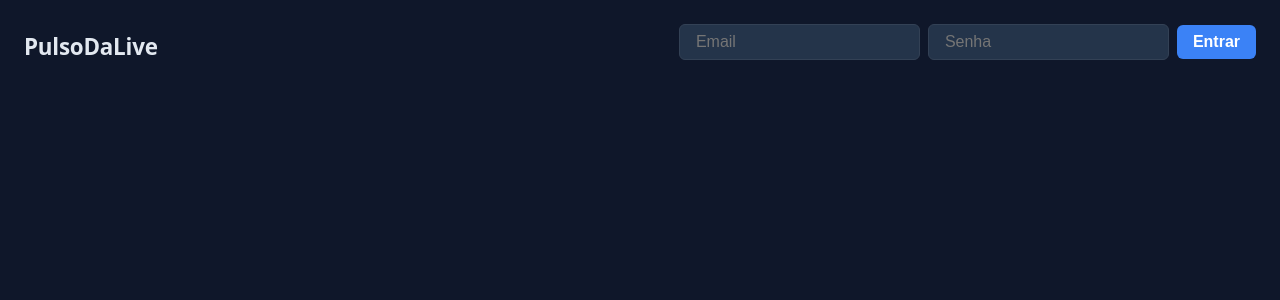
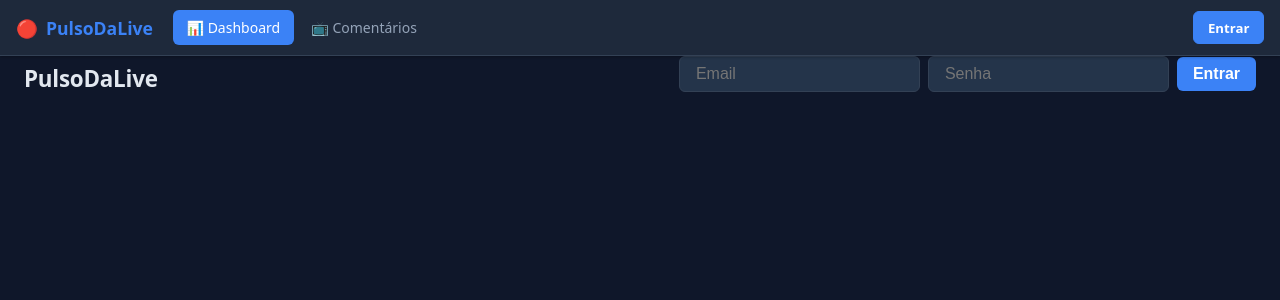
Before and after one commit to GustavoGarciaPereira/LiveScribe, a Python web app: template app/templates/dashboard.html in a window 1280 px wide. Shown: the top 300 px of the page. Run offline with Jinja, Linux system fonts and the light colour scheme; the template is opened without the code that fills it, so the values that code supplies are empty.

Commit message:
feat: menu de navegação entre páginas (nav.css + nav.js)
- nav.css: barra fixa no topo com design consistente (dark mode,
  cores do dashboard), responsiva (collapsa em mobile)
- nav.js: constrói o menu dinamicamente, destaca página ativa,
  mostra usuário logado com avatar e botão Sair
- nav.css + nav.js adicionados a dashboard.html, youtube_comments.html
  e login.html
- Landing page permanece sem menu (página pública/marketing)

```diff
--- /dev/null
+++ b/app/static/css/nav.css
@@ -0,0 +1,93 @@
+/* ── Navegação superior ──────────────────────────────── */
+:root {
+    --nav-height: 56px;
+}
+
+body {
+    padding-top: var(--nav-height);
+}
+
+.navbar {
+    position: fixed; top: 0; left: 0; right: 0; z-index: 1000;
+    height: var(--nav-height);
+    display: flex; align-items: center; gap: 0;
+    background: #1e293b; border-bottom: 1px solid #334155;
+    padding: 0 1rem;
+    box-shadow: 0 1px 3px rgba(0,0,0,0.3);
+}
+
+.navbar-brand {
+    display: flex; align-items: center; gap: 0.5rem;
+    font-size: 1.1rem; font-weight: 700; color: #f1f5f9;
+    text-decoration: none; padding: 0 0.75rem 0 0;
+    margin-right: 0.5rem;
+    white-space: nowrap;
+}
+.navbar-brand span { color: #3b82f6; }
+
+.navbar-links {
+    display: flex; align-items: center; gap: 0.25rem;
+    flex: 1;
+}
+.navbar-links a {
+    display: flex; align-items: center; gap: 0.4rem;
+    padding: 0.5rem 0.85rem; border-radius: 6px;
+    font-size: 0.875rem; font-weight: 500;
+    color: #94a3b8; text-decoration: none;
+    transition: all 0.15s; white-space: nowrap;
+}
+.navbar-links a:hover {
+    background: #334155; color: #e2e8f0;
+}
+.navbar-links a.active {
+    background: #3b82f6; color: white;
+}
+
+.navbar-right {
+    display: flex; align-items: center; gap: 0.5rem;
+    margin-left: auto;
+}
+.navbar-user {
+    font-size: 0.85rem; color: #94a3b8;
+    display: flex; align-items: center; gap: 0.4rem;
+    padding: 0.25rem 0.5rem;
+}
+.navbar-user .avatar {
+    width: 26px; height: 26px; border-radius: 50%;
+    background: #334155; display: flex; align-items: center;
+    justify-content: center; font-size: 0.75rem; color: #94a3b8;
+    font-weight: 600; overflow: hidden;
+}
+.navbar-btn {
+    padding: 0.4rem 0.85rem; border-radius: 6px;
+    font-size: 0.825rem; font-weight: 600; cursor: pointer;
+    border: 1px solid #334155; background: transparent;
+    color: #94a3b8; text-decoration: none;
+    transition: all 0.15s; white-space: nowrap;
+}
+.navbar-btn:hover { background: #334155; color: #e2e8f0; }
+.navbar-btn.primary { background: #3b82f6; color: white; border-color: #3b82f6; }
+.navbar-btn.primary:hover { background: #2563eb; }
+.navbar-btn.logout { border-color: #ef4444; color: #ef4444; }
+.navbar-btn.logout:hover { background: #450a0a; }
+
+/* ── Mobile ─────────────────────────────────────────── */
+.navbar-toggle {
+    display: none; background: none; border: none;
+    color: #94a3b8; font-size: 1.25rem; cursor: pointer;
+    padding: 0.25rem;
+}
+
+@media (max-width: 700px) {
+    .navbar-links {
+        position: fixed; top: var(--nav-height); left: 0; right: 0;
+        flex-direction: column; background: #1e293b;
+        border-bottom: 1px solid #334155;
+        padding: 0.5rem; gap: 0.25rem;
+        display: none;
+    }
+    .navbar-links.open { display: flex; }
+    .navbar-toggle { display: block; }
+    .navbar-links a { width: 100%; }
+    .navbar-right .navbar-user span { display: none; }
+}
--- /dev/null
+++ b/app/static/js/nav.js
@@ -0,0 +1,79 @@
+/* ── Navbar — menu de navegação com estado de auth ── */
+(async function () {
+    // ── Conteúdo do navbar ──────────────────────────────
+    const NAV_HTML = `
+    <nav class="navbar">
+        <a href="/dashboard" class="navbar-brand">🔴 <span>PulsoDaLive</span></a>
+        <button class="navbar-toggle" id="nav-toggle" aria-label="Menu">☰</button>
+        <div class="navbar-links" id="nav-links">
+            <a href="/dashboard" data-page="dashboard">📊 Dashboard</a>
+            <a href="/youtube-comments" data-page="youtube-comments">📺 Comentários</a>
+        </div>
+        <div class="navbar-right" id="nav-right">
+            <div class="navbar-user" id="nav-user" style="display:none;">
+                <div class="avatar" id="nav-avatar"></div>
+                <span id="nav-email"></span>
+            </div>
+            <a href="/login" class="navbar-btn primary" id="nav-login-btn">Entrar</a>
+            <button class="navbar-btn logout" id="nav-logout-btn" style="display:none;">Sair</button>
+        </div>
+    </nav>`;
+
+    // ── Injetar no topo do body ─────────────────────────
+    document.body.insertAdjacentHTML('afterbegin', NAV_HTML);
+
+    // ── Toggle mobile ───────────────────────────────────
+    const toggle = document.getElementById('nav-toggle');
+    const links = document.getElementById('nav-links');
+    if (toggle && links) {
+        toggle.addEventListener('click', () => {
+            links.classList.toggle('open');
+        });
+        // Fecha ao clicar em um link
+        links.querySelectorAll('a').forEach(a => {
+            a.addEventListener('click', () => links.classList.remove('open'));
+        });
+    }
+
+    // ── Destacar página atual ───────────────────────────
+    const currentPath = window.location.pathname;
+    document.querySelectorAll('.navbar-links a').forEach(a => {
+        const page = a.dataset.page;
+        if (page && currentPath.startsWith('/' + page === '/dashboard' ? '/' : '/' + page)) {
+            a.classList.add('active');
+        }
+        // Ajuste para /dashboard ser raiz
+        if (page === 'dashboard' && (currentPath === '/dashboard' || currentPath === '/')) {
+            a.classList.add('active');
+        }
+    });
+
+    // ── Verificar auth ──────────────────────────────────
+    try {
+        const resp = await fetch('/api/auth/me');
+        if (resp.ok) {
+            const user = await resp.json();
+            const navUser = document.getElementById('nav-user');
+            const navEmail = document.getElementById('nav-email');
+            const navAvatar = document.getElementById('nav-avatar');
+            const loginBtn = document.getElementById('nav-login-btn');
+            const logoutBtn = document.getElementById('nav-logout-btn');
+
+            if (navUser) navUser.style.display = 'flex';
+            if (navEmail) navEmail.textContent = user.name || user.email || '';
+            if (navAvatar) navAvatar.textContent = (user.name || user.email || '?')[0].toUpperCase();
+            if (loginBtn) loginBtn.style.display = 'none';
+            if (logoutBtn) logoutBtn.style.display = 'inline-block';
+
+            // Logout
+            if (logoutBtn) {
+                logoutBtn.addEventListener('click', async () => {
+                    await fetch('/api/auth/logout', { method: 'POST' });
+                    window.location.href = '/login';
+                });
+            }
+        }
+    } catch (e) {
+        // Offline ou erro — só não mostra o usuario
+    }
+})();
--- a/app/templates/dashboard.html
+++ b/app/templates/dashboard.html
@@ -8,6 +8,7 @@
     integrity="sha384-e6nUZLBkQ86NJ6TVVKAeSaK8jWa3NhkYWZFomE39AvDbQWeie9PlQqM3pmYW5d1g"
     crossorigin="anonymous"></script>
     <link rel="stylesheet" href="/static/css/dashboard.css">
+    <link rel="stylesheet" href="/static/css/nav.css">
 </head>
 <body>
     <!-- Loading overlay for data fetches -->
@@ -198,5 +199,6 @@
         <div class="stat-item">⏱️ <span id="footer-duration">—</span></div>
     </div>
 
+<script src="/static/js/nav.js"></script>
 </body>
 </html>
--- a/app/templates/login.html
+++ b/app/templates/login.html
@@ -96,6 +96,7 @@
             .name-row { grid-template-columns: 1fr; }
         }
     </style>
+    <link rel="stylesheet" href="/static/css/nav.css">
 </head>
 <body>
 <div class="login-container">
@@ -299,5 +300,6 @@ document.addEventListener('keydown', (e) => {
     }
 });
 </script>
+<script src="/static/js/nav.js"></script>
 </body>
 </html>
--- a/app/templates/youtube_comments.html
+++ b/app/templates/youtube_comments.html
@@ -119,6 +119,7 @@
             .comment-text { max-width: 200px; }
         }
     </style>
+    <link rel="stylesheet" href="/static/css/nav.css">
 </head>
 <body>
 <div class="container">
@@ -373,5 +374,6 @@ document.getElementById('video-input').addEventListener('keydown', (e) => {
 
 loadVideoList();
 </script>
+<script src="/static/js/nav.js"></script>
 </body>
 </html>
```
